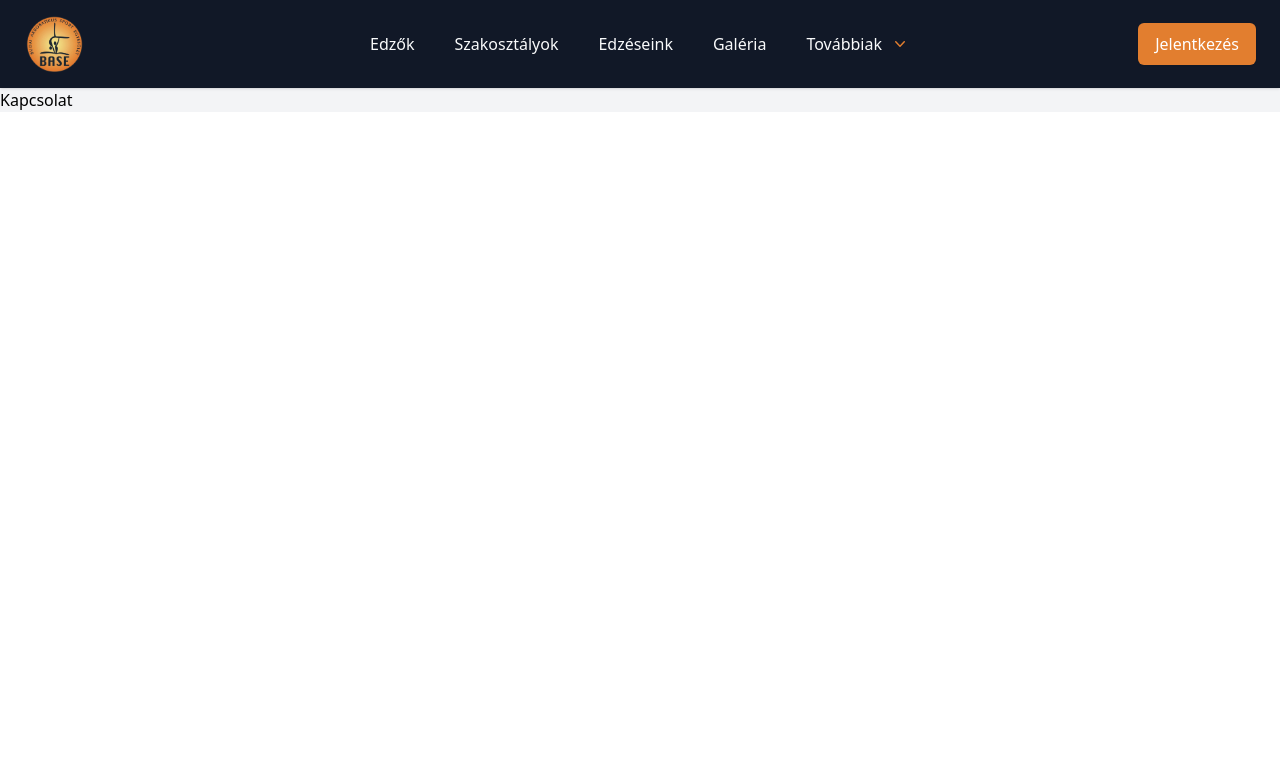
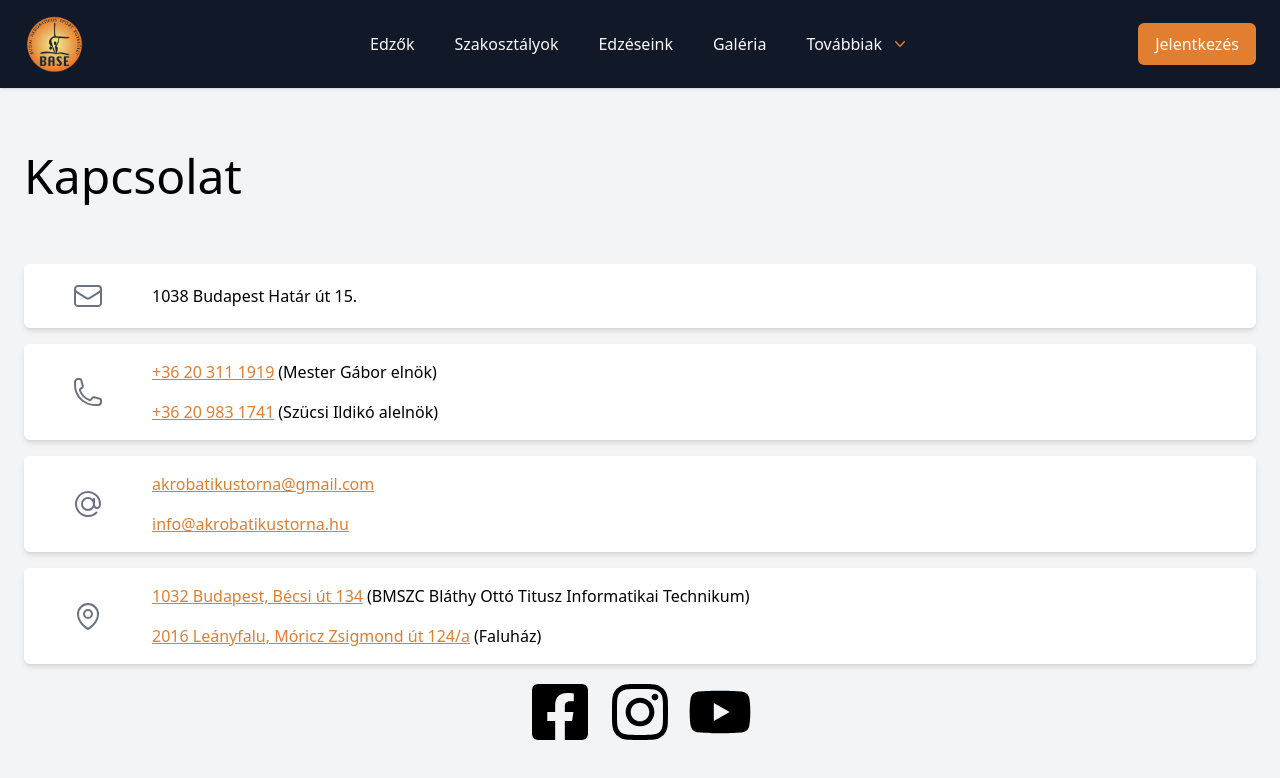
Before and after one commit to Otisz/akrobatikustorna, a Next.js app: page /kapcsolat in a window 1280 px wide. Shown: the top 778 px of the page. Built offline with nearby package versions, Linux system fonts and the light colour scheme.

Commit message:
Fill contact page

```diff
--- a/package.json
+++ b/package.json
@@ -26,6 +26,7 @@
     "postcss": "^8.4.20",
     "react": "18.2.0",
     "react-dom": "18.2.0",
+    "react-icons": "^4.7.1",
     "sharp": "^0.31.3",
     "tailwindcss": "^3.2.4",
     "typescript": "4.9.4"
--- a/pages/kapcsolat.tsx
+++ b/pages/kapcsolat.tsx
@@ -1,5 +1,12 @@
+import {
+  AtSymbolIcon,
+  EnvelopeIcon,
+  MapPinIcon,
+  PhoneIcon,
+} from "@heroicons/react/24/outline";
 import Head from "next/head";
-import Hero from "@/components/Hero";
+import Link from "next/link";
+import { FaFacebookSquare, FaInstagram, FaYoutube } from "react-icons/fa";
 
 const Page = () => (
   <>
@@ -10,7 +17,118 @@ const Page = () => (
       <link rel="icon" href="/favicon.ico" />
     </Head>
     <main className="lg:relative">
-      <h1>Kapcsolat</h1>
+      <div className="mx-auto w-full max-w-7xl pt-16 pb-20 px-4 sm:px-6">
+        <h1 className="text-5xl mb-16">Kapcsolat</h1>
+        <div className="flex flex-col gap-4">
+          <div className="flex flex-col md:flex-row gap-4 bg-white rounded-md shadow-md p-4 w-full justify-center items-center">
+            <div className="w-auto md:w-24">
+              <EnvelopeIcon className="h-8 w-8 text-gray-500 mx-auto" />
+            </div>
+            <div className="flex-grow">
+              <span>1038 Budapest Határ út 15.</span>
+            </div>
+          </div>
+          <div className="flex flex-col md:flex-row gap-4 bg-white rounded-md shadow-md p-4 w-full justify-center items-center">
+            <div className="w-auto md:w-24">
+              <PhoneIcon className="h-8 w-8 text-gray-500 mx-auto" />
+            </div>
+            <div className="flex flex-col gap-4 flex-grow">
+              <div className="flex flex-col md:flex-row gap-1 text-center">
+                <Link
+                  href="tel:+36 20 311 1919"
+                  className="underline text-orange-primary"
+                >
+                  +36 20 311 1919
+                </Link>
+                <span>(Mester Gábor elnök)</span>
+              </div>
+              <div className="flex flex-col md:flex-row gap-1 text-center">
+                <Link
+                  href="tel:+36 20 983 1741"
+                  className="underline text-orange-primary"
+                >
+                  +36 20 983 1741
+                </Link>
+                <span>(Szücsi Ildikó alelnök)</span>
+              </div>
+            </div>
+          </div>
+          <div className="flex flex-col md:flex-row gap-4 bg-white rounded-md shadow-md p-4 w-full justify-center items-center">
+            <div className="w-auto md:w-24">
+              <AtSymbolIcon className="h-8 w-8 text-gray-500 mx-auto" />
+            </div>
+            <div className="flex flex-col gap-4 flex-grow">
+              <span>
+                <Link
+                  href="mailto:akrobatikustorna@gmail.com"
+                  className="underline text-orange-primary"
+                >
+                  akrobatikustorna@gmail.com
+                </Link>
+              </span>
+              <span>
+                <Link
+                  href="mailto:info@akrobatikustorna.hu"
+                  className="underline text-orange-primary"
+                >
+                  info@akrobatikustorna.hu
+                </Link>
+              </span>
+            </div>
+          </div>
+          <div className="flex flex-col md:flex-row gap-4 bg-white rounded-md shadow-md p-4 w-full justify-center items-center">
+            <div className="w-auto md:w-24">
+              <MapPinIcon className="h-8 w-8 text-gray-500 mx-auto" />
+            </div>
+            <div className="flex flex-col gap-4 flex-grow">
+              <div className="flex flex-col md:flex-row gap-1 text-center">
+                <Link
+                  href="https://goo.gl/maps/BxvvHhFyhV3GWPcS9"
+                  className="underline text-orange-primary"
+                >
+                  1032 Budapest, Bécsi út 134
+                </Link>
+                <span>(BMSZC Bláthy Ottó Titusz Informatikai Technikum)</span>
+              </div>
+              <div className="flex flex-col md:flex-row gap-1 text-center">
+                <Link
+                  href="https://goo.gl/maps/UkcACG5V98Q6KXab7"
+                  className="underline text-orange-primary"
+                >
+                  2016 Leányfalu, Móricz Zsigmond út 124/a
+                </Link>
+                <span>(Faluház)</span>
+              </div>
+            </div>
+          </div>
+          <div className="flex items-center gap-4 justify-center">
+            <Link
+              href="https://www.facebook.com/akrobatikustorna"
+              target="_blank"
+              title="Facebook"
+            >
+              <FaFacebookSquare className="h-16 w-16 hover:fill-[#4267B2]" />
+              <span className="sr-only">Facebook</span>
+            </Link>
+            <Link
+              href="https://www.instagram.com/base_akrobatikus_torna/"
+              target="_blank"
+              title="Instagram"
+            >
+              <FaInstagram className="h-16 w-16 hover:fill-[#833ab4]" />
+              <span className="sr-only">Instagram</span>
+            </Link>
+            <Link
+              href="https://www.youtube.com/channel/UCVvzN2bTBlYqpjPkYgdMtog"
+              target="_blank"
+              title="Youtube"
+            >
+              <FaYoutube className="h-16 w-16 hover:fill-[#ff0000]" />
+              <span className="sr-only">YouTube</span>
+            </Link>
+          </div>
+        </div>
+      </div>
     </main>
   </>
 );
```
Also changed, not shown: 1 other file (tests, documents, lock files or other folders).
